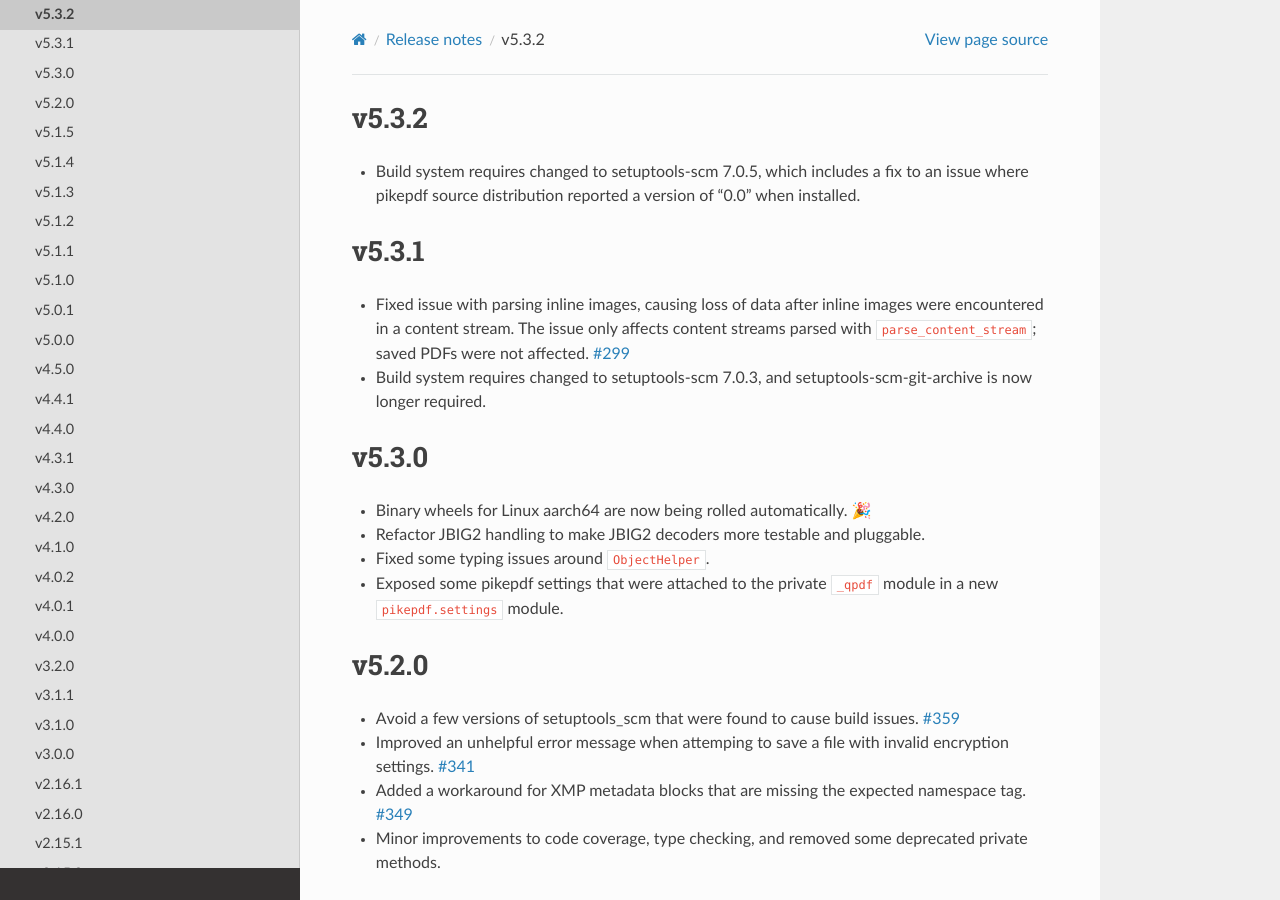
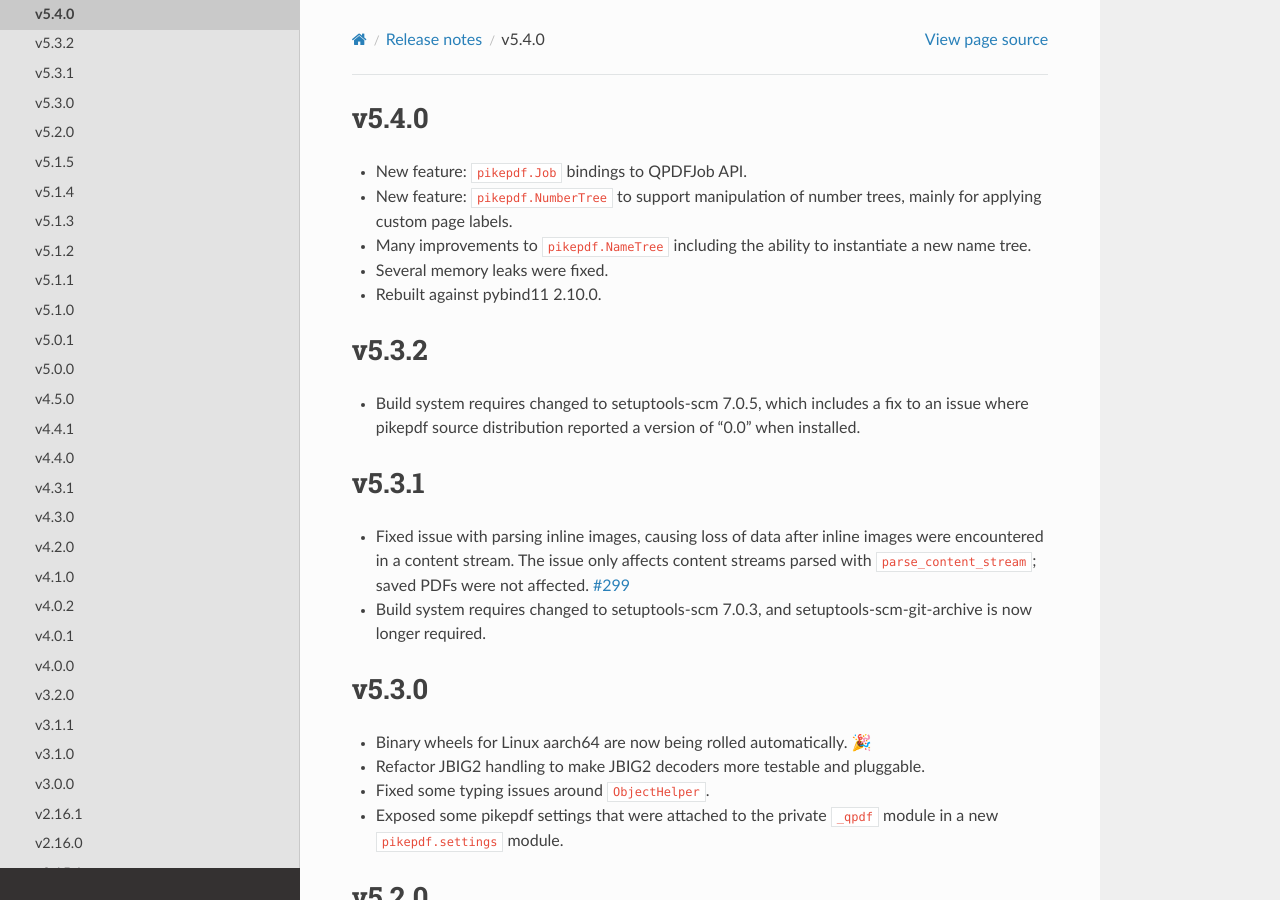
Before and after one commit to pikepdf/pikepdf, a Sphinx documentation site: the page built from docs/releasenotes/version5.rst, in a window 1280 px wide and 900 px high. Built offline with Sphinx 7.4.7 and the Read the Docs theme 2.0.0, drawn with Linux system fonts in a browser that asks for light colours; the version number could not be read and is left out.

Commit message:
v5.4.0 release notes

```diff
--- a/docs/releasenotes/version5.rst
+++ b/docs/releasenotes/version5.rst
@@ -1,3 +1,14 @@
+v5.4.0
+======
+
+-  New feature: ``pikepdf.Job`` bindings to QPDFJob API.
+-  New feature: ``pikepdf.NumberTree`` to support manipulation of number trees,
+   mainly for applying custom page labels.
+-  Many improvements to ``pikepdf.NameTree`` including the ability to instantiate
+   a new name tree.
+-  Several memory leaks were fixed.
+-  Rebuilt against pybind11 2.10.0.
+
 v5.3.2
 ======
 
```
